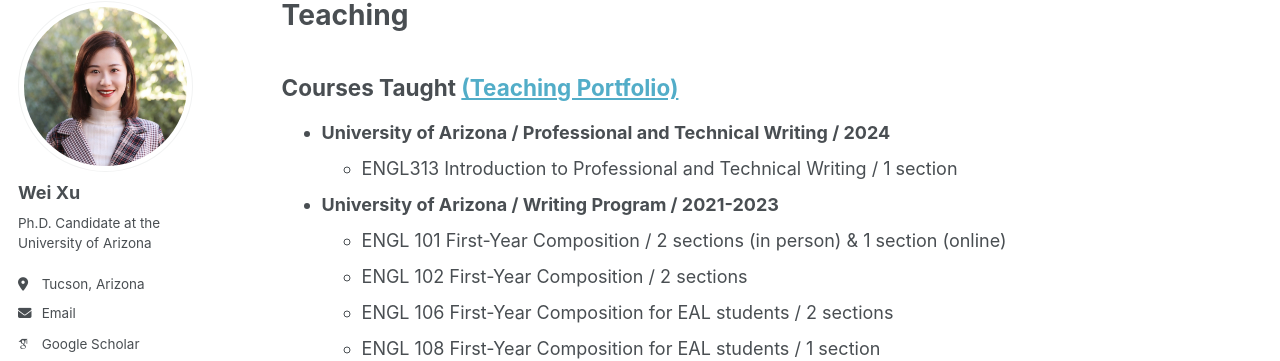
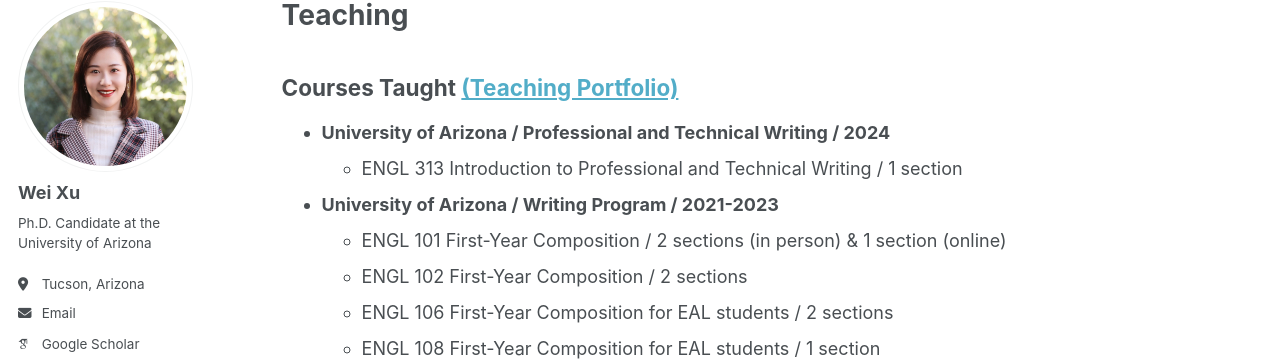
Before and after one commit to weixu-vivian/weixu-vivian.github.io, a Jekyll site: the page built from _pages/teaching.md, in a window 1280 px wide and 900 px high. Shown: the part 105-466 px from the top of the window. Built offline with Jekyll 4.4.1, drawn with Linux system fonts in a browser that asks for light colours; some web fonts are replaced.

Commit message:
teaching.md

```diff
--- a/_pages/teaching.md
+++ b/_pages/teaching.md
@@ -8,7 +8,7 @@ author_profile: true
 ## Courses Taught [(Teaching Portfolio)](https://sites.google.com/arizona.edu/weixu1?usp=sharing)
 
 * **University of Arizona / Professional and Technical Writing / 2024**
-  * ENGL313 Introduction to Professional and Technical Writing / 1 section
+  * ENGL 313 Introduction to Professional and Technical Writing / 1 section
 
 * **University of Arizona / Writing Program / 2021-2023**
   * ENGL 101 First-Year Composition / 2 sections (in person) & 1 section (online)
```
